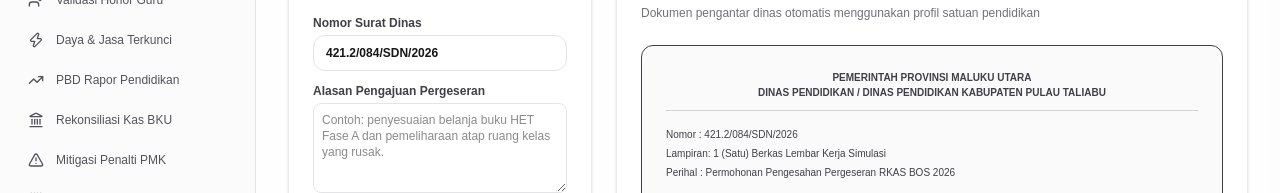
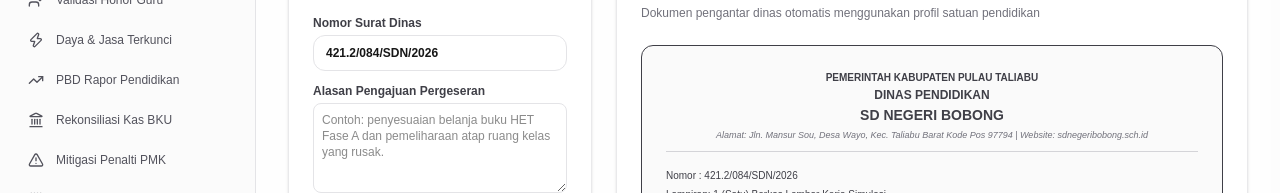
Before and after one commit to umamit/planarka, a Next.js app: page /dashboard/surat-dinas in a window 1280 px wide. Shown: the part 219-412 px from the top of the page. Built offline with nearby package versions, Linux system fonts and the light colour scheme; no server answers.

Commit message:
Configure official letterhead layout with PEMERINTAH KABUPATEN PULAU TALIABU, DINAS PENDIDIKAN without underline, and add website sdnegeribobong.sch.id

```diff
--- a/app/dashboard/surat-dinas/page.tsx
+++ b/app/dashboard/surat-dinas/page.tsx
@@ -43,13 +43,21 @@ export default function DistrictLetterPage() {
       }
     }
 
+    doc.setFont("helvetica", "bold");
     doc.setFontSize(11);
-    doc.text(`PEMERINTAH PROVINSI ${profile.province.toUpperCase()}`, 105, 14, { align: "center" });
+    doc.text("PEMERINTAH KABUPATEN PULAU TALIABU", 105, 14, { align: "center" });
+
+    // DINAS PENDIDIKAN (tanpa garis bawah)
+    doc.setFontSize(12);
     doc.text("DINAS PENDIDIKAN", 105, 19, { align: "center" });
+
     doc.setFontSize(13);
-    doc.text((profile.schoolName || "NAMA SEKOLAH").toUpperCase(), 105, 25, { align: "center" });
-    doc.setFontSize(8.5);
-    doc.text(profile.address || "Alamat Sekolah", 105, 30, { align: "center" });
+    doc.text((profile.schoolName || "SD NEGERI BOBONG").toUpperCase(), 105, 26, { align: "center" });
+
+    doc.setFont("helvetica", "oblique");
+    doc.setFontSize(8);
+    doc.text(`Alamat: ${profile.address || "Jln. Mansur Sou, Desa Wayo, Kec. Taliabu Barat Kode Pos 97794"} | Website: sdnegeribobong.sch.id`, 105, 31, { align: "center" });
+
     doc.setLineWidth(0.8);
     doc.line(14, 34, 196, 34);
 
@@ -137,10 +145,10 @@ export default function DistrictLetterPage() {
 
             <div className="bg-zinc-50 p-6 rounded-xl border border-zinc-150 font-mono text-[10px] text-zinc-700 space-y-4 max-w-2xl">
               <div className="text-center font-bold border-b border-zinc-300 pb-2">
-                <div>PEMERINTAH PROVINSI {profile.province.toUpperCase()}</div>
-                <div>DINAS PENDIDIKAN / {profile.district.toUpperCase()}</div>
-                <div className="text-xs">{profile.schoolName.toUpperCase()}</div>
-                <div className="font-normal text-[9px] text-zinc-500 mt-0.5">{profile.address}</div>
+                <div>PEMERINTAH KABUPATEN PULAU TALIABU</div>
+                <div className="text-xs my-0.5">DINAS PENDIDIKAN</div>
+                <div className="text-sm font-extrabold">{profile.schoolName.toUpperCase() || "SD NEGERI BOBONG"}</div>
+                <div className="italic font-normal text-[9px] text-zinc-500 mt-1">Alamat: {profile.address || "Jln. Mansur Sou, Desa Wayo, Kec. Taliabu Barat Kode Pos 97794"} | Website: sdnegeribobong.sch.id</div>
               </div>
 
               <div className="space-y-1">
```
